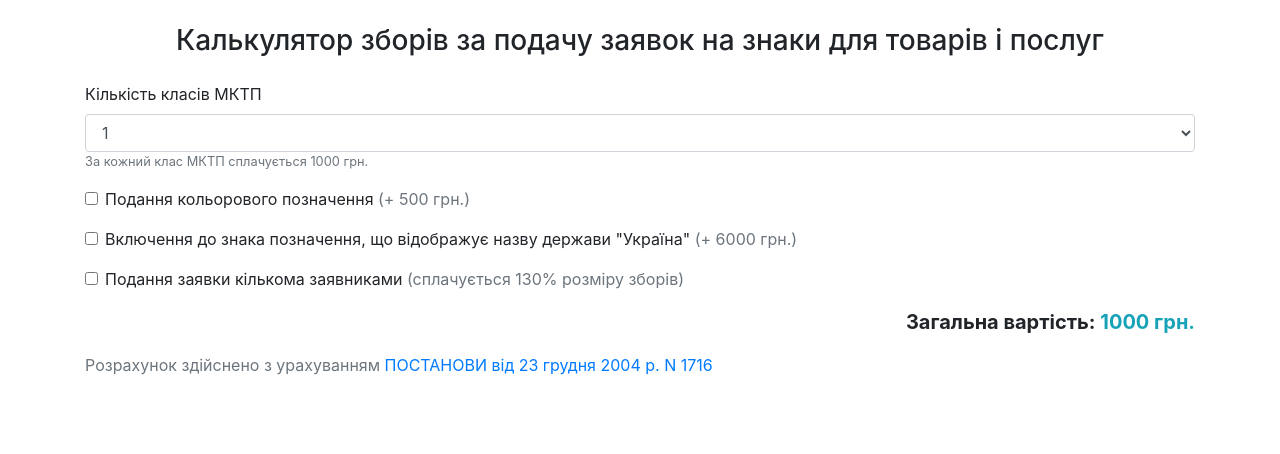
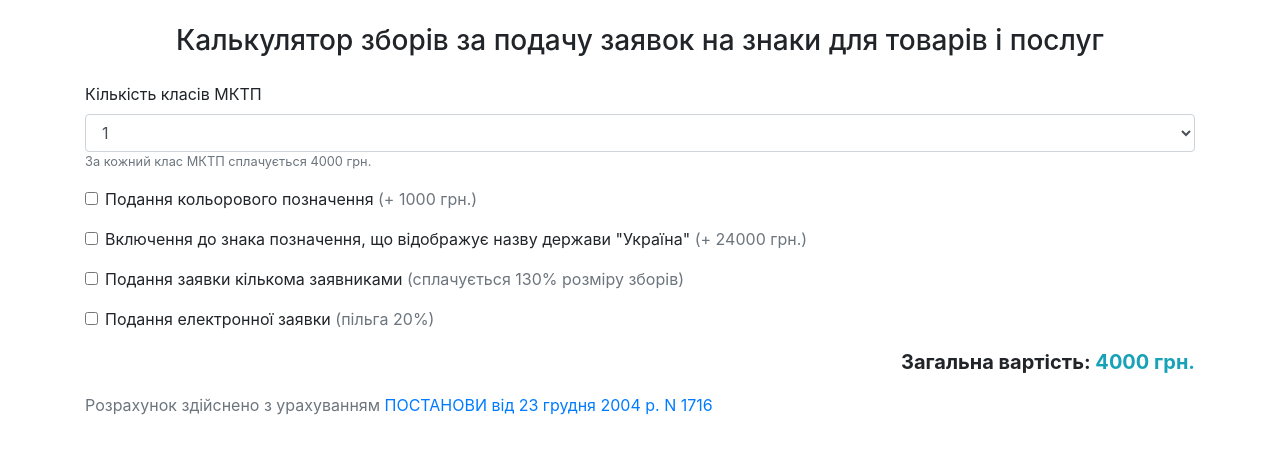
Before and after one commit to alexmon1989/signs_calc, a plain HTML site: page index.html in a window 1280 px wide. Drawn offline with nearby package versions, Linux system fonts and the light colour scheme.

Commit message:
changing prices

```diff
--- a/index.html
+++ b/index.html
@@ -51,6 +51,15 @@
 		    </div>
 		  </div>
 
+		  <div class="form-group">
+		    <div class="form-check">
+			  <input class="form-check-input" type="checkbox" v-model="eClaim" id="few-eClaim">
+			  <label class="form-check-label" for="few-eClaim">
+				Подання електронної заявки  <span class="text-muted">(пільга 20%)</span>
+			  </label>
+		    </div>
+		  </div>
+
 		  <div class="form-group text-right font-weight-bold lead">
 		    Загальна вартість: <span class="text-info">{{ totalPrice }} грн.</span>
 		  </div>
--- a/scripts.js
+++ b/scripts.js
@@ -3,19 +3,20 @@ var app = new Vue({
   data: {
 	// Константы
     CLASSES_COUNT_MAX: 45,
-    ONE_CLASS_PRICE: 1000,
-    COLORED_PRICE: 500,
-    UKRAINE_PRICE: 6000,
+    ONE_CLASS_PRICE: 4000,
+    COLORED_PRICE: 1000,
+    UKRAINE_PRICE: 24000,
 	FEW_APPLICANTS_COEF: 1.3,
 
 	classesCount: 1,
 	colored: 0,
 	ukraine: 0,
-	fewApplicants: 0
+	fewApplicants: 0,
+    eClaim: 0
   },
   computed: {
     totalPrice: function () {
-      var result = this.classesCount * 1000;
+      var result = this.classesCount * this.ONE_CLASS_PRICE;
 	  if (this.colored) {
         result += this.COLORED_PRICE;
 	  }
@@ -25,6 +26,9 @@ var app = new Vue({
 	  if (this.fewApplicants) {
         result *= this.FEW_APPLICANTS_COEF;
 	  }
+	  if (this.eClaim) {
+        result -= result*0.2;
+	  }
 	  return result;
     },
 
```
